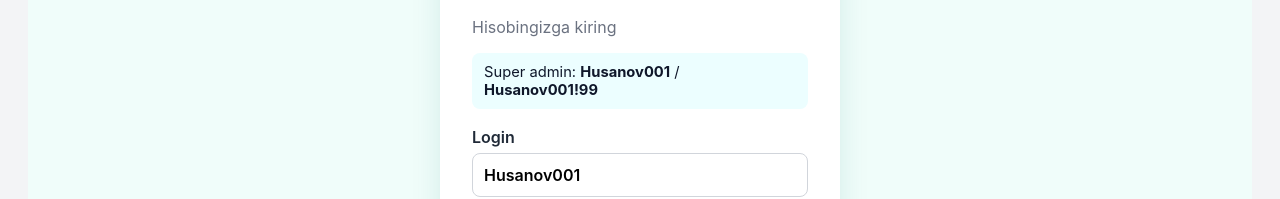
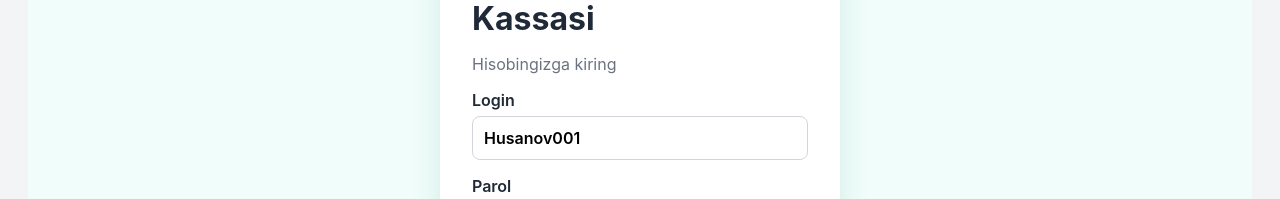
Before and after one commit to Qoshmurod/Cash-report, a Nuxt app: page / in a window 1280 px wide. Shown: the part 360-559 px from the top of the page. Built offline with nearby package versions, Linux system fonts and the light colour scheme; no server answers.

Commit message:
Hide default credentials from login screen
Co-authored-by: Copilot App <223556219+Copilot@users.noreply.github.com>

```diff
--- a/pages/index.vue
+++ b/pages/index.vue
@@ -27,7 +27,6 @@ async function login() {
       </select>
       <h1>🏥 {{ t('clinic') }}</h1>
       <p>{{ t('loginTitle') }}</p>
-      <div class="demo-box">Super admin: <strong>Husanov001</strong> / <strong>Husanov001!99</strong></div>
       <label>{{ t('username') }}<input v-model="username" autocomplete="username" required /></label>
       <label>{{ t('password') }}<input v-model="password" type="password" autocomplete="current-password" required /></label>
       <p v-if="error" class="error">{{ error }}</p>
@@ -44,7 +43,6 @@ async function login() {
 .login-card label { display: grid; gap: 6px; margin: 16px 0; font-weight: 600; }
 .login-card input { padding: 11px; border: 1px solid #d1d5db; border-radius: 8px; font: inherit; }
 .login-card button { width: 100%; margin-top: 10px; }
-.demo-box { margin: 10px 0 18px; padding: 10px 12px; border-radius: 8px; background: #ecfeff; color: #0f172a; font-size: 0.92rem; }
 .error { color: #b91c1c !important; }
 .language-select { float: right; padding: 6px; border: 1px solid #d1d5db; border-radius: 6px; }
 </style>
```
